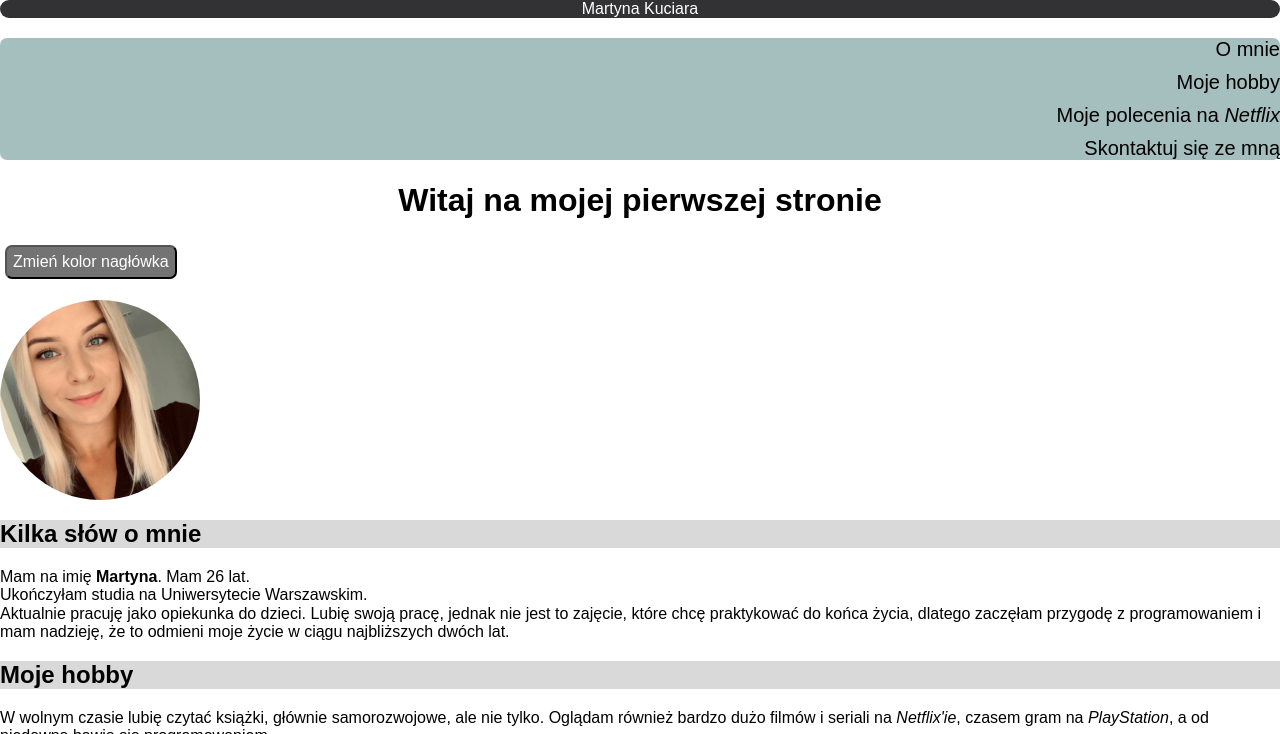
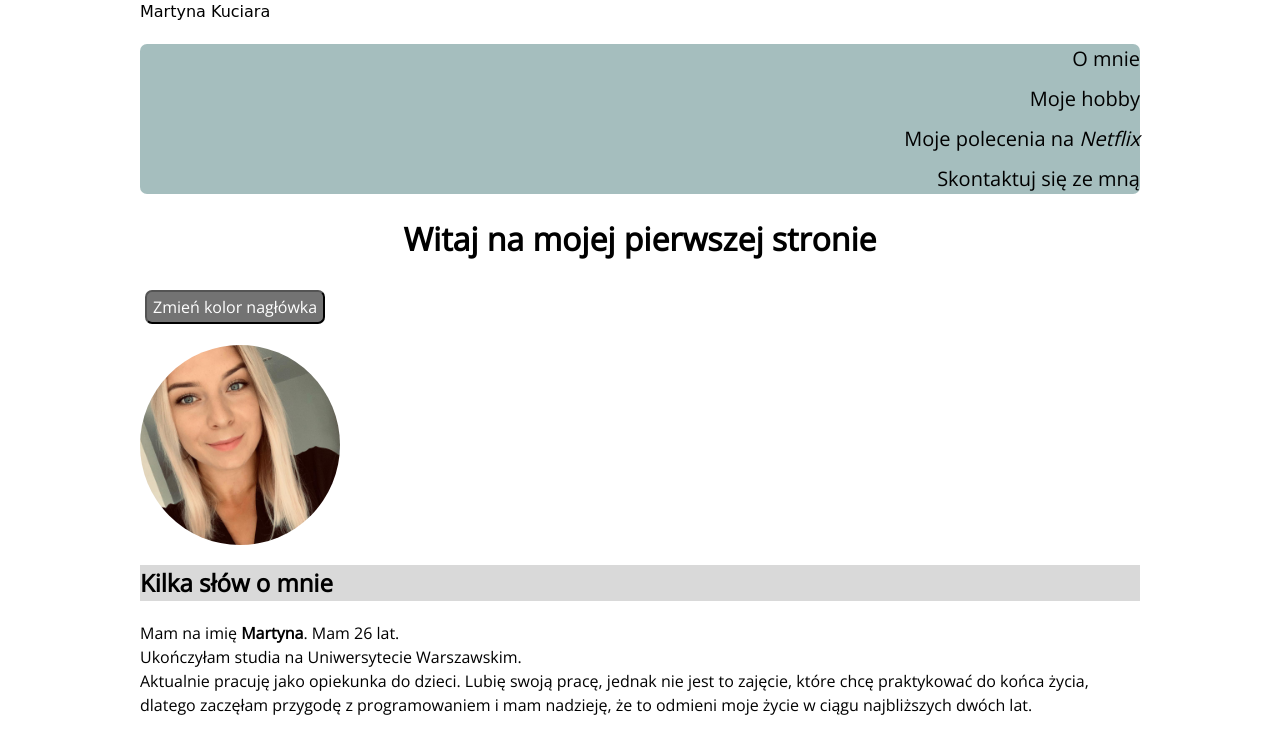
Before and after one commit to Marthiness/homepage, a plain HTML site: page index.html in a window 1280 px wide. Shown: the top 734 px of the page. Drawn offline with nearby package versions, Linux system fonts and the light colour scheme.

Commit message:
body.css file changed

```diff
--- a/css/body.css
+++ b/css/body.css
@@ -1,19 +1,12 @@
-html {
-    box-sizing: border-box;
-}
+.body {
+    max-width: 1000px;
+    padding: 0 50px;
+    margin: 0 auto;
+    font-family: "Open Sans", sans-serif;
+    line-height: 1.5;
+  }
 
-*, ::after, ::before {
-    box-sizing: inherit;
-}
-
-body {
-    font-family: 'Source Sans Pro', sans-serif;
-    margin: 20px;
-}
-
-.body__header {
-    text-align: center;
-    background: rgb(50, 50, 53);
-    color: white;
-    border-radius: 50px;
-}
+  .body__header {
+    text-align: left;
+    font-family: cursive;
+  }
```
